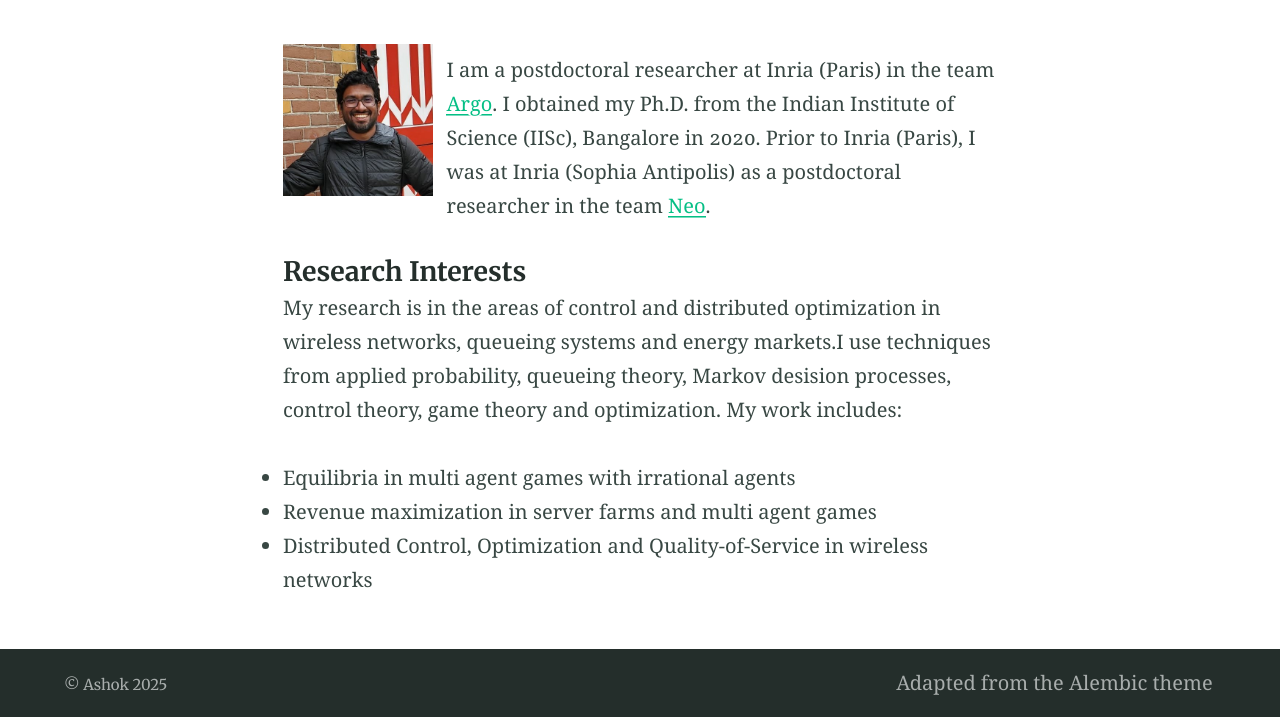
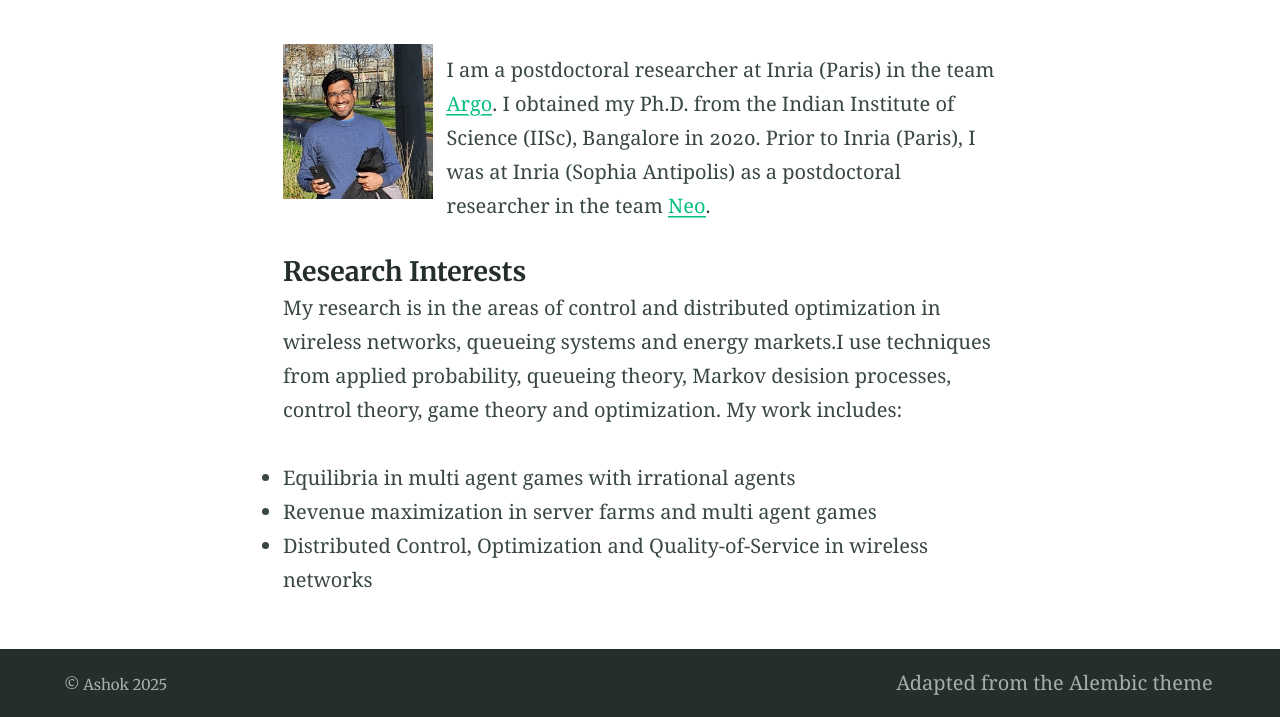
Before and after one commit to ashokkri/ashokkri.github.io, a Jekyll site: the page built from index.md, in a window 1280 px wide. Shown: the part 408-1125 px from the top of the page. Built offline with Jekyll 4.4.1, drawn with Linux system fonts in a browser that asks for light colours.

Commit message:
Update index.md

```diff
--- a/index.md
+++ b/index.md
@@ -6,7 +6,7 @@ feature_text: |
 feature_image: "https://picsum.photos/id/989/1300/400"
 
 ---
-{% include figure.html image="/uploads/copy2.jpg" position="left" width=150 height=150 %}
+{% include figure.html image="/uploads/copy1.jpg" position="left" width=150 height=150 %}
 I am a postdoctoral researcher at Inria (Paris) in the team [Argo](https://www.inria.fr/en/argo). I obtained my Ph.D. from the Indian Institute of Science (IISc), Bangalore in 2020. Prior to Inria (Paris), I was at Inria (Sophia Antipolis) as a postdoctoral researcher in the team [Neo](https://team.inria.fr/neo/).
 
 #### Research Interests
```
